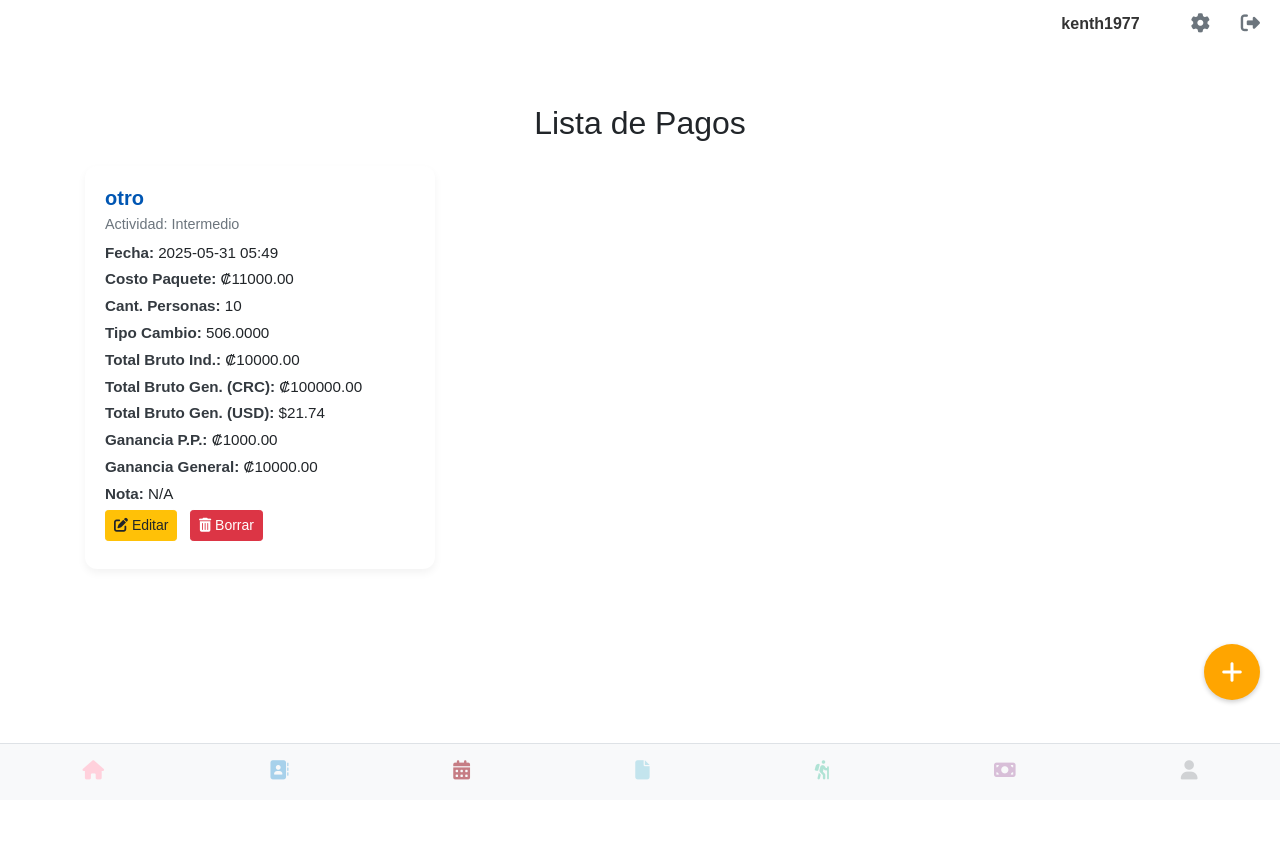
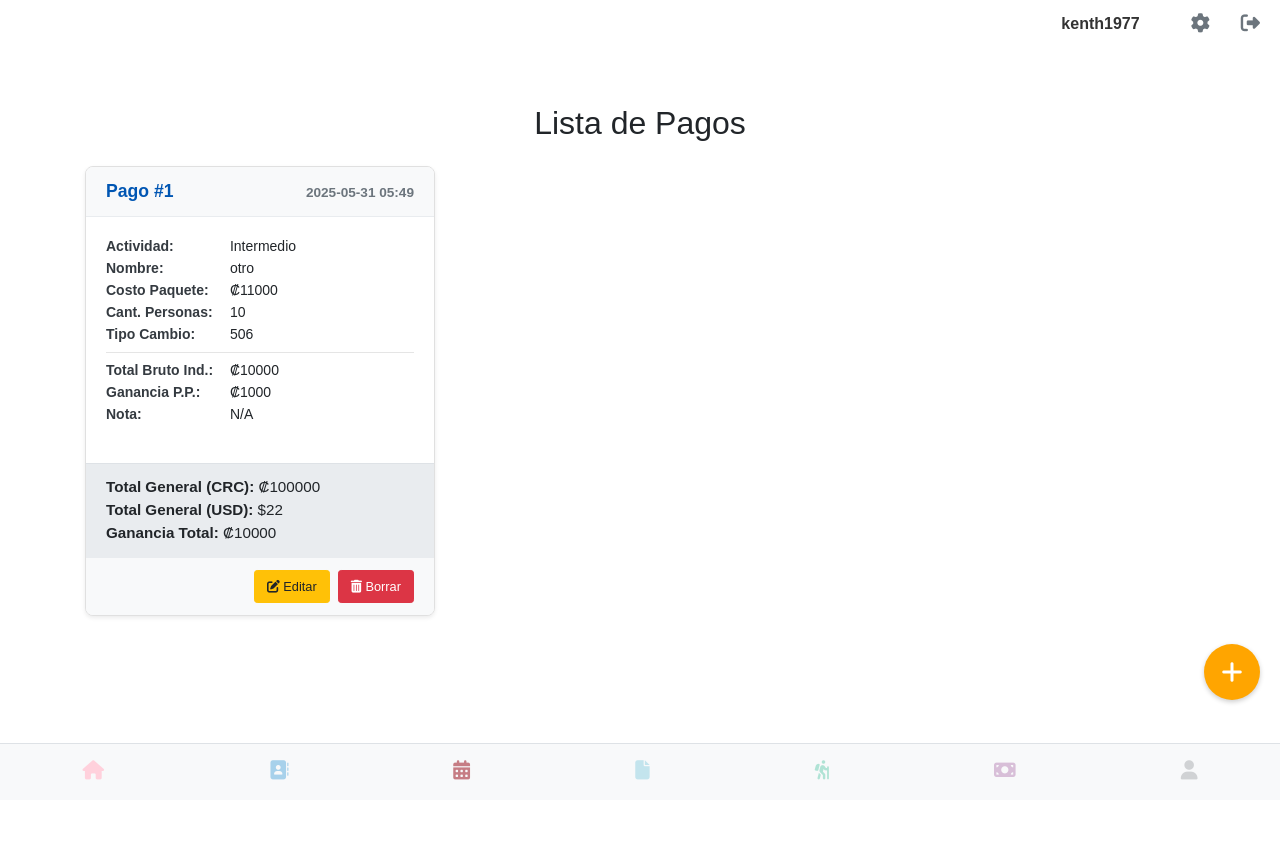
Before and after one commit to kerm1977/miniapp, a Flask app: page /ver_pagos in a window 1280 px wide. Shown: the top 856 px of the page. Before the commit the page ends 780 px from the top, so only its background shows below. Run offline with Flask 3, Linux system fonts and the light colour scheme; a user stored in the database is signed in; some libraries are stand-ins or nearby versions.

Commit message:
eliminado todos los decimales

```diff
--- a/templates/ver_pagos.html
+++ b/templates/ver_pagos.html
@@ -34,41 +34,85 @@
             color: white !important;
         }
 
-        /* Estilos para las tarjetas de pago */
+        /* Estilos para las tarjetas de pago (simulando factura) */
         .payment-card {
-            border: none;
-            border-radius: 0.75rem; /* Bordes más redondeados */
-            box-shadow: 0 4px 8px rgba(0, 0, 0, 0.05);
-            transition: transform 0.2s ease-in-out;
+            border: 1px solid #e0e0e0; /* Borde sutil para simular documento */
+            border-radius: 0.5rem; /* Bordes ligeramente redondeados */
+            box-shadow: 0 2px 4px rgba(0, 0, 0, 0.08); /* Sombra más suave */
+            transition: transform 0.2s ease-in-out, box-shadow 0.2s ease-in-out;
+            background-color: #ffffff;
+            overflow: hidden; /* Para contener bien los bordes */
         }
 
         .payment-card:hover {
-            transform: translateY(-5px);
+            transform: translateY(-3px);
+            box-shadow: 0 6px 12px rgba(0, 0, 0, 0.1);
+        }
+
+        .payment-card-header {
+            background-color: #f8f9fa; /* Fondo claro para el encabezado */
+            padding: 0.75rem 1.25rem;
+            border-bottom: 1px solid #e9ecef;
+            font-weight: bold;
+            color: #343a40;
+            display: flex;
+            justify-content: space-between;
+            align-items: center;
         }
 
         .payment-card-title {
-            font-size: 1.25rem;
+            font-size: 1.1rem; /* Título un poco más pequeño */
             font-weight: bold;
             color: #0056b3; /* Azul oscuro */
+            margin-bottom: 0; /* Eliminar margen inferior */
         }
 
         .payment-card-subtitle {
-            font-size: 0.9rem;
+            font-size: 0.85rem; /* Subtítulo más pequeño */
             color: #6c757d; /* Gris */
+            margin-top: 0.25rem;
         }
 
         .payment-detail {
-            font-size: 0.95rem;
-            margin-bottom: 0.25rem;
+            font-size: 0.875rem; /* Detalles más pequeños */
+            margin-bottom: 0.15rem; /* Menos espacio entre detalles */
+            line-height: 1.4;
         }
 
         .payment-detail strong {
             color: #343a40; /* Negro casi oscuro */
+            min-width: 120px; /* Ancho mínimo para las etiquetas fuertes */
+            display: inline-block; /* Para que min-width funcione */
+        }
+
+        .payment-summary {
+            background-color: #e9ecef; /* Fondo para el resumen de totales */
+            padding: 0.75rem 1.25rem;
+            border-top: 1px solid #dee2e6;
+            margin-top: 1rem; /* Espacio antes del resumen */
+            font-size: 0.95rem;
+        }
+
+        .payment-summary p {
+            margin-bottom: 0.2rem;
+        }
+
+        .payment-summary strong {
+            color: #212529; /* Negro */
+        }
+
+        .payment-actions {
+            padding: 0.75rem 1.25rem;
+            border-top: 1px solid #e9ecef;
+            background-color: #f8f9fa; /* Fondo para las acciones */
+            display: flex;
+            justify-content: flex-end; /* Alinear botones a la derecha */
+            gap: 0.5rem; /* Espacio entre botones */
         }
 
         .payment-actions .btn {
-            margin-right: 0.5rem;
-            margin-bottom: 0.5rem;
+            font-size: 0.8rem; /* Botones más pequeños */
+            padding: 0.375rem 0.75rem;
         }
     </style>
 
@@ -94,21 +138,29 @@
         {% for pago in pagos %}
         <div class="col">
             <div class="card h-100 payment-card">
-                <div class="card-body d-flex flex-column">
-                    <h5 class="card-title payment-card-title">{{ pago.nombre_actividad }}</h5>
-                    <h6 class="card-subtitle payment-card-subtitle mb-2">Actividad: {{ pago.actividad }}</h6>
-                    <p class="card-text payment-detail"><strong>Fecha:</strong> {{ pago.fecha_registro.strftime('%Y-%m-%d %H:%M') }}</p>
-                    <p class="card-text payment-detail"><strong>Costo Paquete:</strong> ₡{{ "%.2f"|format(pago.costo_paquete) }}</p>
-                    <p class="card-text payment-detail"><strong>Cant. Personas:</strong> {{ pago.cantidad_personas }}</p>
-                    <p class="card-text payment-detail"><strong>Tipo Cambio:</strong> {{ "%.4f"|format(pago.tipo_cambio) }}</p>
-                    <p class="card-text payment-detail"><strong>Total Bruto Ind.:</strong> ₡{{ "%.2f"|format(pago.total_bruto_individual) }}</p>
-                    <p class="card-text payment-detail"><strong>Total Bruto Gen. (CRC):</strong> ₡{{ "%.2f"|format(pago.total_bruto_general_colones) }}</p>
-                    <p class="card-text payment-detail"><strong>Total Bruto Gen. (USD):</strong> ${{ "%.2f"|format(pago.total_bruto_general_dolar) }}</p>
-                    <p class="card-text payment-detail"><strong>Ganancia P.P.:</strong> ₡{{ "%.2f"|format(pago.total_ganancia_pp) }}</p>
-                    <p class="card-text payment-detail"><strong>Ganancia General:</strong> ₡{{ "%.2f"|format(pago.total_ganancia_general) }}</p>
-                    <p class="card-text payment-detail"><strong>Nota:</strong> {{ pago.nota or 'N/A' }}</p>
+                <div class="card-header payment-card-header">
+                    <h5 class="payment-card-title">Pago #{{ pago.id }}</h5>
+                    <span class="payment-card-subtitle">{{ pago.fecha_registro.strftime('%Y-%m-%d %H:%M') }}</span>
+                </div>
+                <div class="card-body">
+                    <p class="payment-detail"><strong>Actividad:</strong> {{ pago.actividad }}</p>
+                    <p class="payment-detail"><strong>Nombre:</strong> {{ pago.nombre_actividad }}</p>
+                    <p class="payment-detail"><strong>Costo Paquete:</strong> ₡{{ "%.0f"|format(pago.costo_paquete) }}</p>
+                    <p class="payment-detail"><strong>Cant. Personas:</strong> {{ pago.cantidad_personas }}</p>
+                    <p class="payment-detail"><strong>Tipo Cambio:</strong> {{ "%.0f"|format(pago.tipo_cambio) }}</p>
 
-                    <div class="mt-auto payment-actions">
+                    <hr class="my-2">
+
+                    <p class="payment-detail"><strong>Total Bruto Ind.:</strong> ₡{{ "%.0f"|format(pago.total_bruto_individual) }}</p>
+                    <p class="payment-detail"><strong>Ganancia P.P.:</strong> ₡{{ "%.0f"|format(pago.total_ganancia_pp) }}</p>
+                    <p class="payment-detail"><strong>Nota:</strong> {{ pago.nota or 'N/A' }}</p>
+                </div>
+                <div class="payment-summary">
+                    <p class="mb-0"><strong>Total General (CRC):</strong> ₡{{ "%.0f"|format(pago.total_bruto_general_colones) }}</p>
+                    <p class="mb-0"><strong>Total General (USD):</strong> ${{ "%.0f"|format(pago.total_bruto_general_dolar) }}</p>
+                    <p class="mb-0"><strong>Ganancia Total:</strong> ₡{{ "%.0f"|format(pago.total_ganancia_general) }}</p>
+                </div>
+                <div class="payment-actions">
                     <a href="{{ url_for('pagos.editar_pagos', id=pago.id) }}" class="btn btn-sm btn-warning">
                         <i class="fas fa-edit"></i> Editar
                     </a>
@@ -118,7 +170,6 @@
                             <i class="fas fa-trash-alt"></i> Borrar
                         </button>
                     </form>
-                    </div>
                 </div>
             </div>
         </div>
```
Lines whose indentation alone changed are shown as unchanged.
